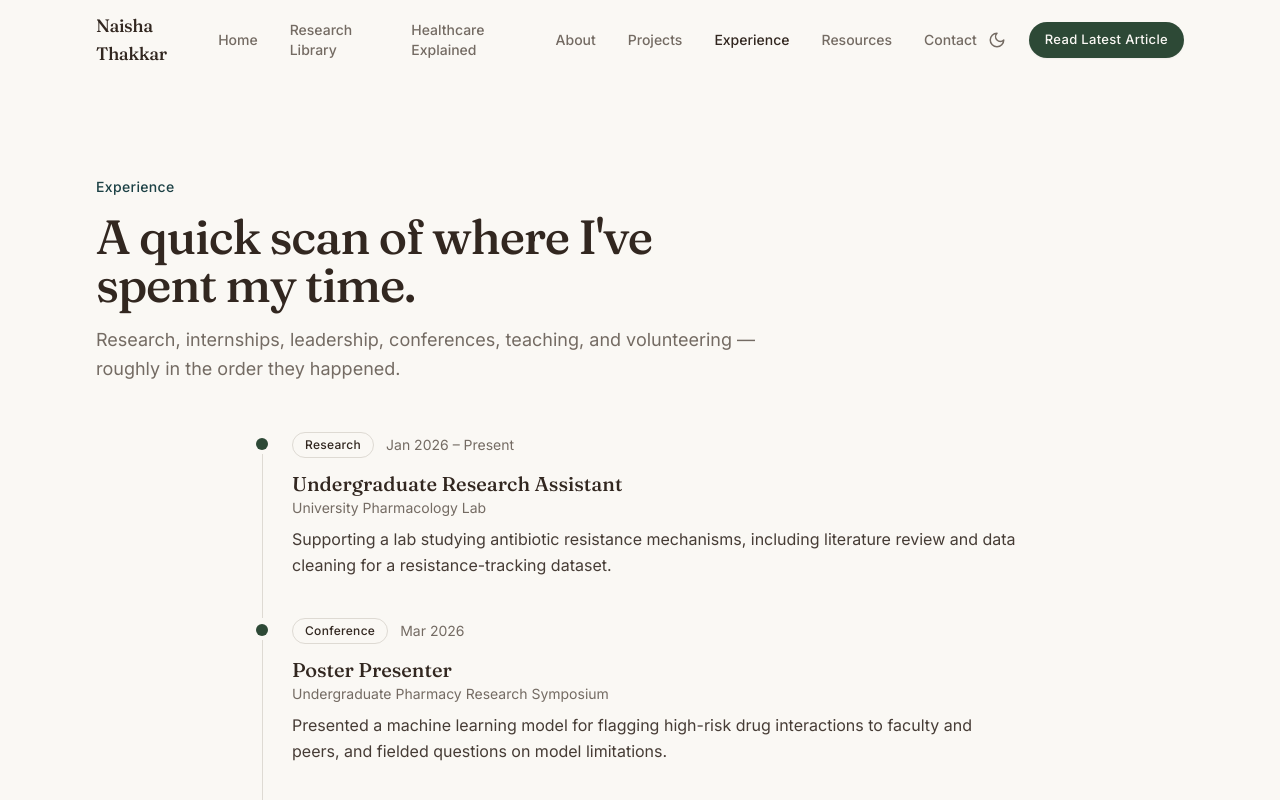
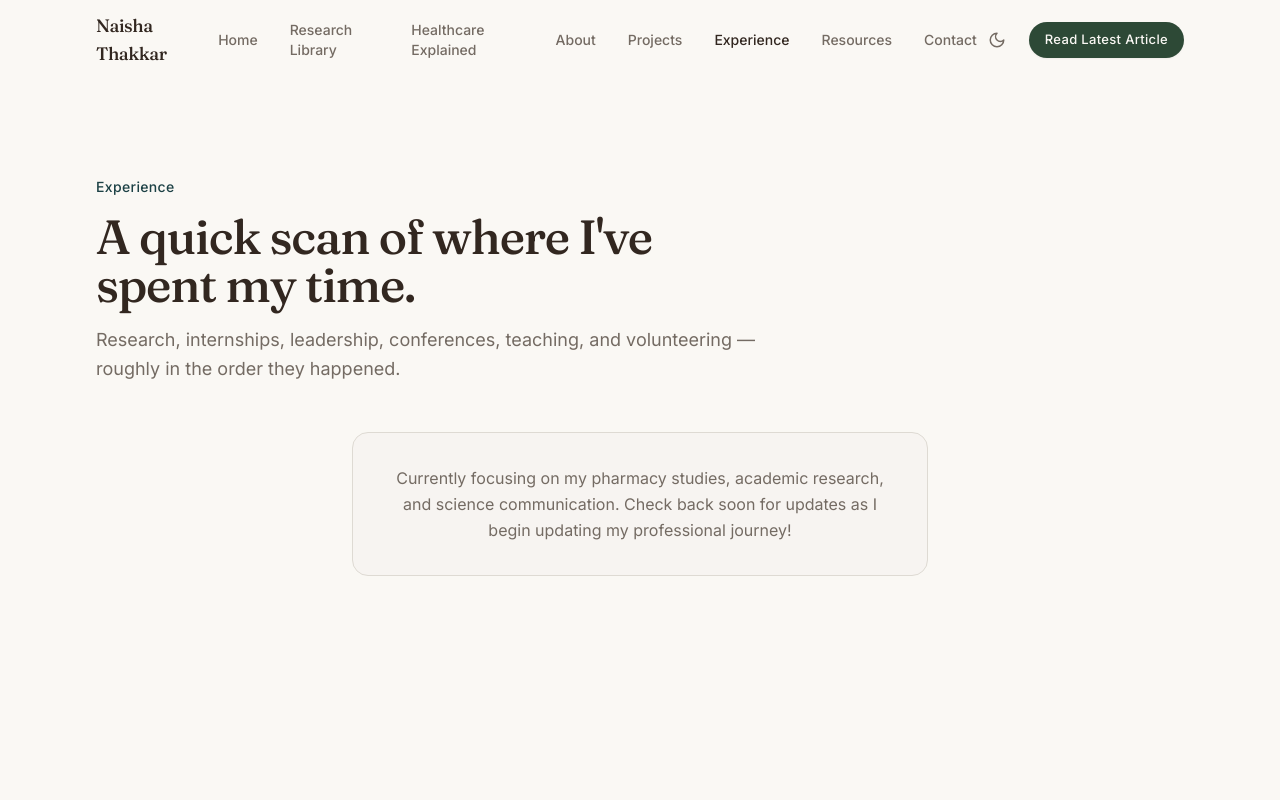
Before and after one commit to naishathakkar/naisha-branding-site, a Next.js app: page /experience in a window 1280 px wide. Shown: the top 800 px of the page. Built offline with nearby package versions, Linux system fonts and the light colour scheme.

Commit message:
Update page.tsx

```diff
--- a/app/experience/page.tsx
+++ b/app/experience/page.tsx
@@ -25,42 +25,12 @@ export default function ExperiencePage() {
             volunteering — roughly in the order they happened.
           </p>
         </div>
-
-        <ol className="mx-auto max-w-3xl">
-          {experience.map((item, i) => (
-            <li key={item.id} className="flex gap-6">
-              <div className="flex flex-col items-center">
-                <span
-                  className="mt-1.5 h-3 w-3 shrink-0 rounded-full bg-primary"
-                  aria-hidden="true"
-                />
-                {i < experience.length - 1 && (
-                  <span
-                    className="mt-1 w-px flex-1 bg-border"
-                    aria-hidden="true"
-                  />
-                )}
-              </div>
-              <div className="pb-10">
-                <div className="flex flex-wrap items-center gap-3">
-                  <Badge variant="outline">{item.category}</Badge>
-                  <span className="text-sm text-muted-foreground">
-                    {item.dateRange}
-                  </span>
-                </div>
-                <h2 className="mt-3 font-display text-xl font-medium text-foreground">
-                  {item.title}
-                </h2>
-                <p className="text-sm text-muted-foreground">
-                  {item.organization}
-                </p>
-                <p className="mt-2 text-base leading-relaxed text-foreground/90">
-                  {item.description}
-                </p>
-              </div>
-            </li>
-          ))}
-        </ol>
+        <div className="rounded-2xl border border-border bg-muted/30 p-8 text-center max-w-xl mx-auto mt-8">
+          <p className="text-muted-foreground leading-relaxed">
+            Currently focusing on my pharmacy studies, academic research, and science communication.
+            Check back soon for updates as I begin updating my professional journey!
+          </p>
+        </div>
       </Container>
     </main>
   );
```
